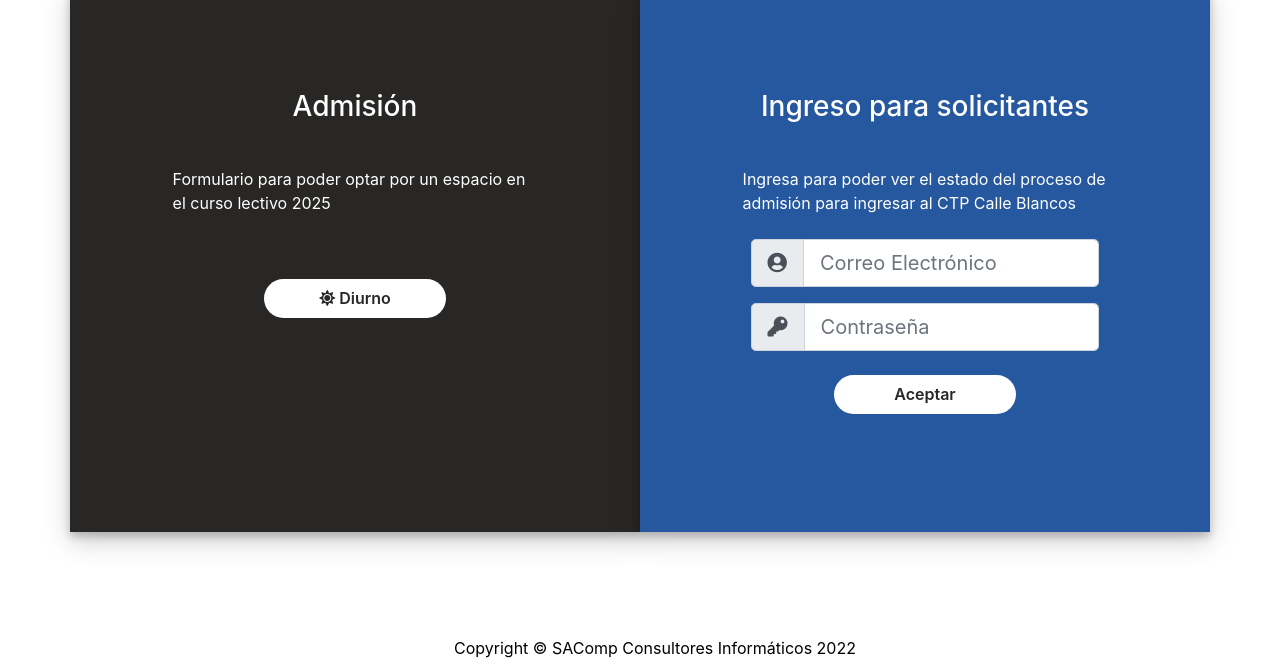
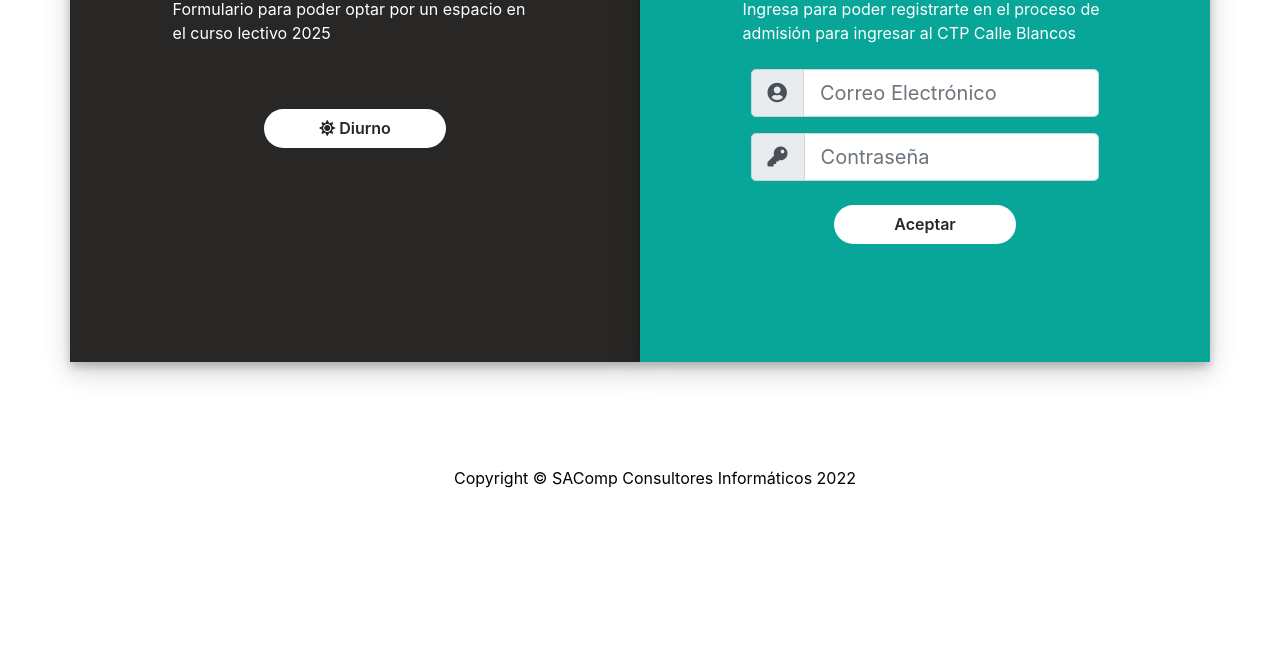
Before and after one commit to Zck08/openhouse, a Python web app: template templates/index.html in a window 1280 px wide. Shown: the part 369-1037 px from the top of the page. After the commit the page ends 857 px from the top, so only its background shows below. Run offline with Jinja, Linux system fonts and the light colour scheme; the template is opened without the code that fills it, so the values that code supplies are empty; some libraries are stand-ins or nearby versions.

Commit message:
Update index.html

```diff
--- a/templates/index.html
+++ b/templates/index.html
@@ -1,9 +1,10 @@
 <html lang="es">
 <head>
-    <title>Matrícula CTP Calle Blancos</title>
+    <title>Admision CTP Calle Blancos</title>
+    <link href="Logo.png" rel="icon">
     <meta charset="UTF-8">
     <meta name="viewport" content="width=device-width, initial-scale=1, shrink-to-fit=no">
-    <link rel="stylesheet" href="{{ url_for('static', filename='css/index.css') }}">
+
 
     <link rel="stylesheet" href="https://stackpath.bootstrapcdn.com/bootstrap/4.5.2/css/bootstrap.min.css" crossorigin="anonymous">
     <link rel="stylesheet" href="https://use.fontawesome.com/releases/v5.10.0/css/all.css" crossorigin="anonymous">
@@ -65,7 +66,7 @@
         }
         .login-form-2{
             padding: 9%;
-            background: #25589e;
+            background: #07A698;
             box-shadow: 0 5px 8px 0 rgba(0, 0, 0, 0.2), 0 9px 26px 0 rgba(0, 0, 0, 0.19);
         }
         .login-form-2 h3{
@@ -100,7 +101,7 @@
     <div class="container-fluid">
             <div class="row  text-center p-4">
                 <div class="col-md-12">
-                    <img src="logot.png" class="img-fluid">
+                    <img src="{{ url_for('static', filename='images/logo.png') }}" class="img-fluid">
                 </div>
             </div>
         </div>
@@ -137,7 +138,7 @@
                 <form action="/enviar" method="post">
 
                     <h3>Ingreso para solicitantes</h3>
-                    <p class="text-white">Ingresa para poder ver el estado del proceso de admisión para ingresar al CTP Calle Blancos</p>
+                    <p class="text-white">Ingresa para poder registrarte en el proceso de admisión para ingresar al CTP Calle Blancos</p>
 
                     <div class="input-group input-group-lg p-2">
                         <div class="input-group-prepend">
```
